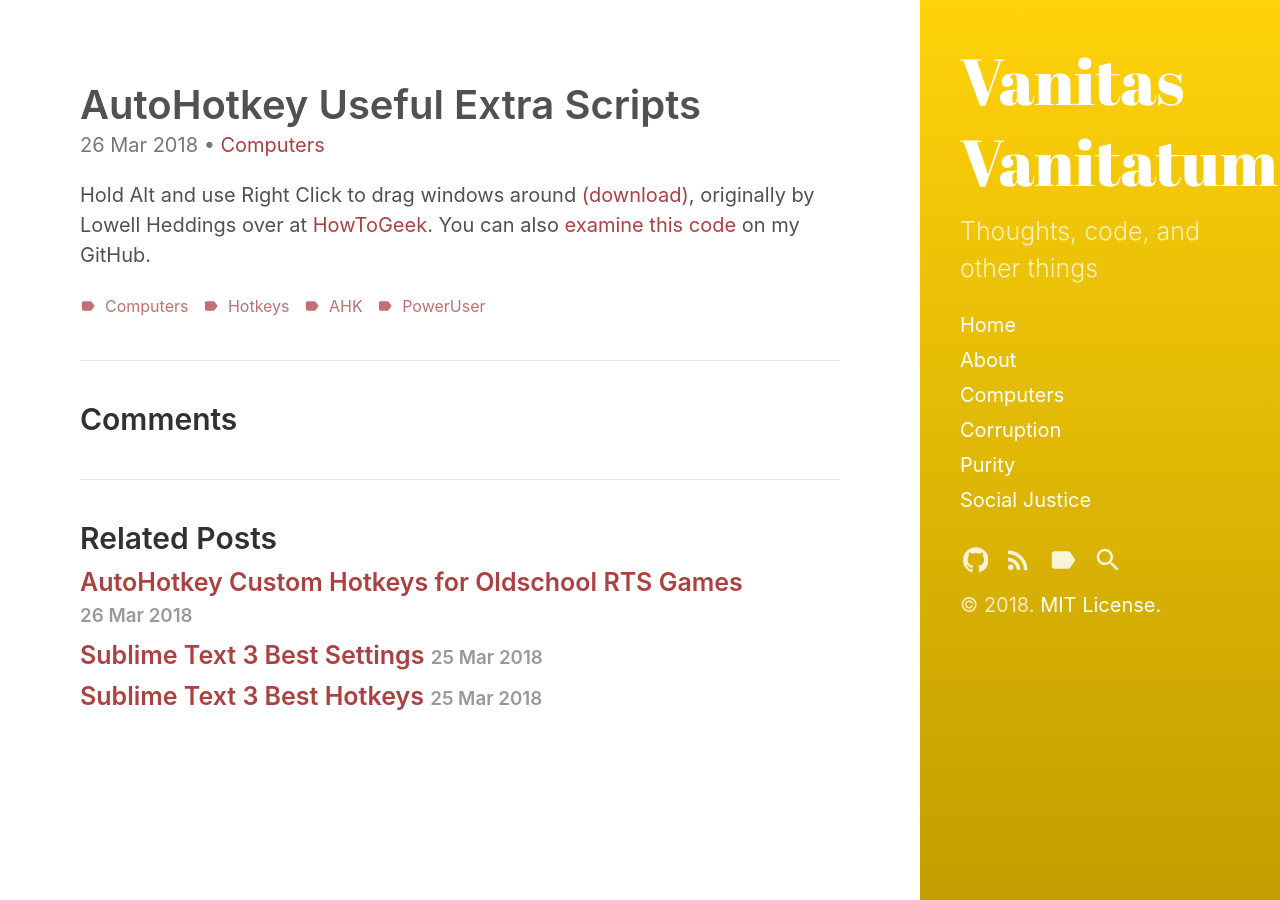
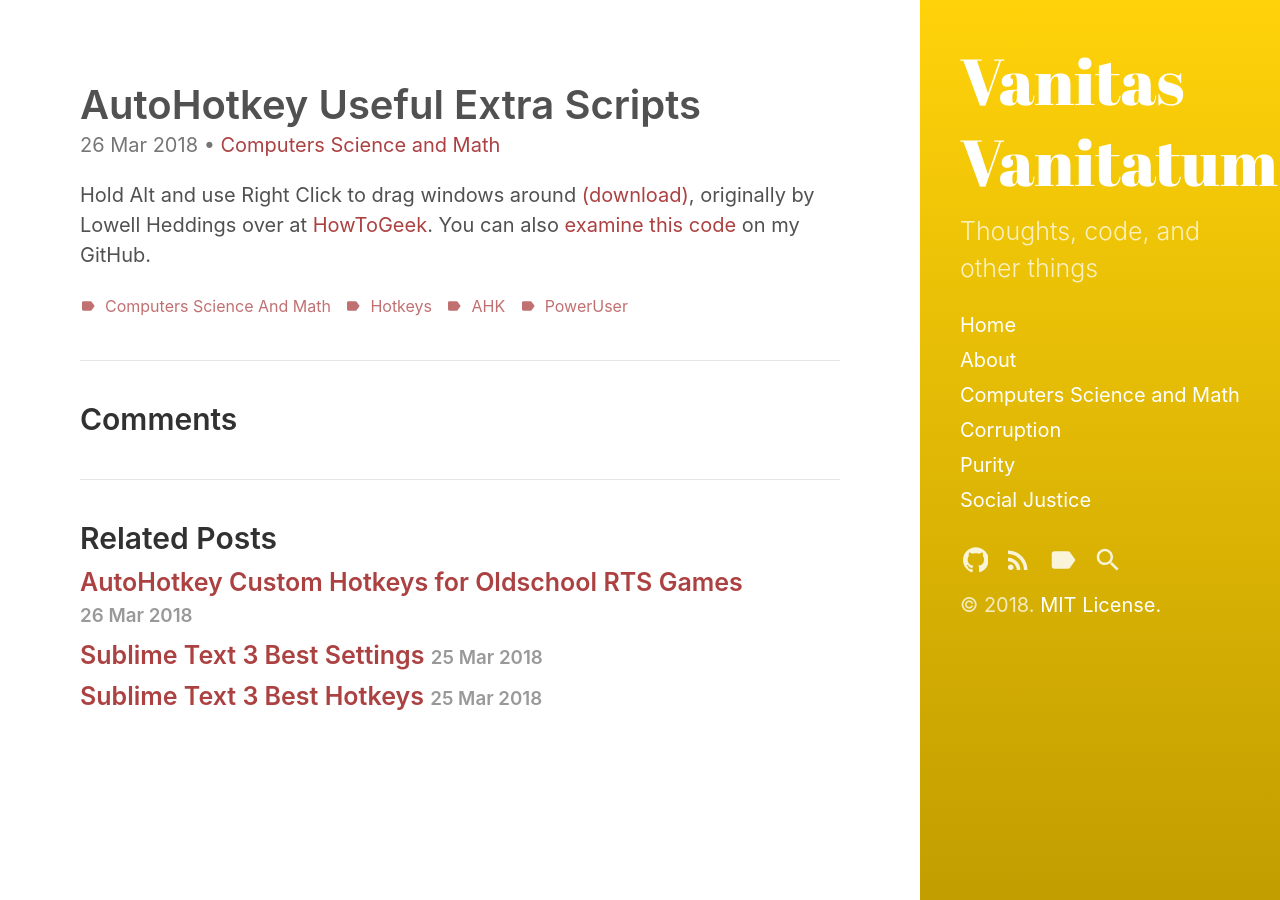
Before and after one commit to VanitasVanitatum/VanitasVanitatum.github.io, a Jekyll site: the page built from _posts/2018-03-26-AutoHotkey-useful-extra-scripts - Copy.md, in a window 1280 px wide. Built offline with Jekyll 4.4.1, drawn with Linux system fonts in a browser that asks for light colours.

Commit message:
Will Computers Science and Math be too long of a category name?

```diff
--- a/_posts/2018-03-25-sublime-text-3-best-hotkeys.md
+++ b/_posts/2018-03-25-sublime-text-3-best-hotkeys.md
@@ -2,9 +2,9 @@
 layout: post
 title: "Sublime Text 3 Best Hotkeys"
 categories:
-  - Computers
+  - Computers Science and Math
 tags:
-  - Computers
+  - Computers Science and Math
   - Sublime Text 3
   - Hotkeys
   - PowerUser
--- a/_posts/2018-03-25-sublime-text-3-best-settings.md
+++ b/_posts/2018-03-25-sublime-text-3-best-settings.md
@@ -2,9 +2,9 @@
 layout: post
 title: "Sublime Text 3 Best Settings"
 categories:
-  - Computers
+  - Computers Science and Math
 tags:
-  - Computers
+  - Computers Science and Math
   - Sublime Text 3
   - Fonts
   - PowerUser
--- a/_posts/2018-03-26-AutoHotkey-custom-hotkeys-for-oldschool-RTS-games.md
+++ b/_posts/2018-03-26-AutoHotkey-custom-hotkeys-for-oldschool-RTS-games.md
@@ -2,9 +2,9 @@
 layout: post
 title: "AutoHotkey Custom Hotkeys for Oldschool RTS Games"
 categories:
-  - Computers
+  - Computers Science and Math
 tags:
-  - Computers
+  - Computers Science and Math
   - Hotkeys
   - AHK
   - Gaming
--- a/_posts/2018-03-26-AutoHotkey-useful-extra-scripts - Copy.md
+++ b/_posts/2018-03-26-AutoHotkey-useful-extra-scripts - Copy.md
@@ -2,9 +2,9 @@
 layout: post
 title: "AutoHotkey Useful Extra Scripts"
 categories:
-  - Computers
+  - Computers Science and Math
 tags:
-  - Computers
+  - Computers Science and Math
   - Hotkeys
   - AHK
   - PowerUser
--- a/category/Computers.md
+++ b/category/Computers_Science_and_Math.md
@@ -1,8 +1,8 @@
 ---
 layout: category
-title: Computers
+title: Computers Science and Math
 tags:
-  - Computers
+  - Computers Science and Math
 ---
 
 <img alt="Joos van Cleve - Saint Jerome in His Study (Princeton Art Museum, c. 1528)" title="Science bottles in the background, God on my mind." src="https://raw.githubusercontent.com/VanitasVanitatum/VanitasVanitatum.github.io/master/images/Computers.png"/>
```
